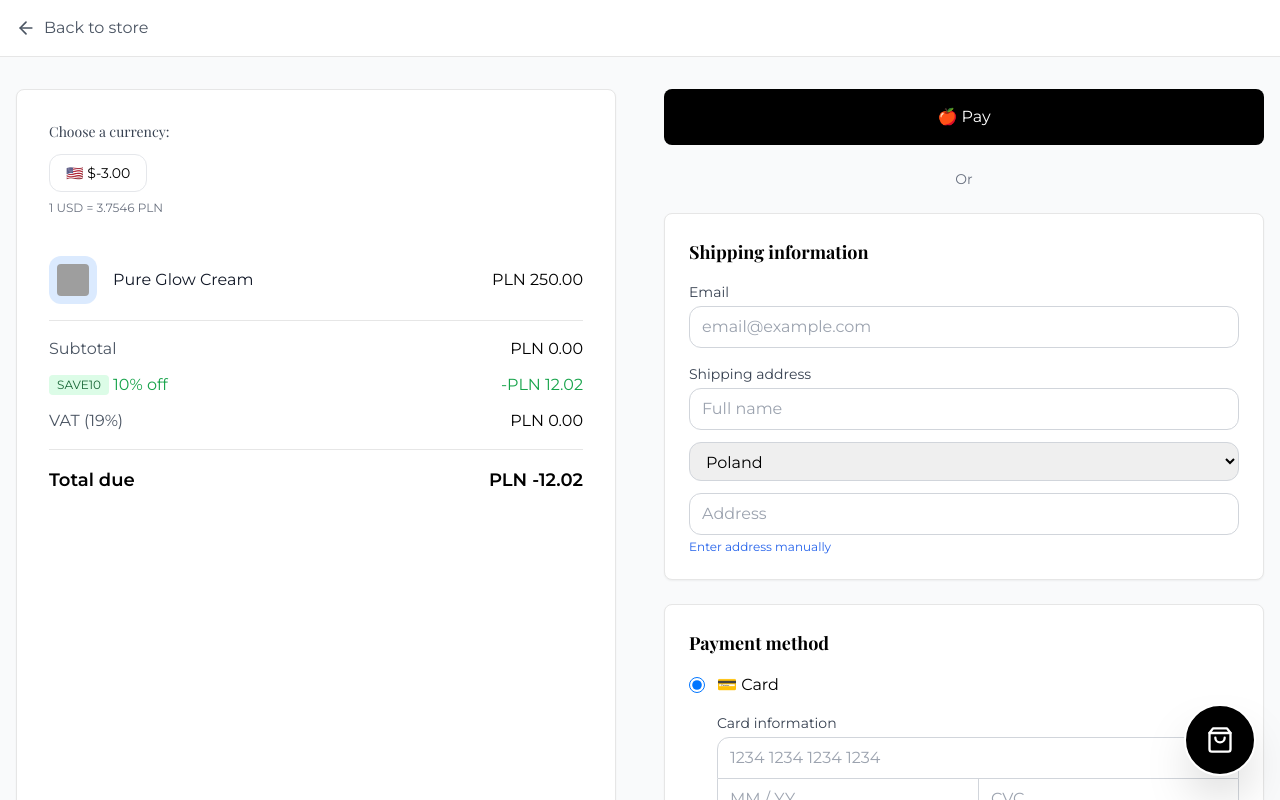
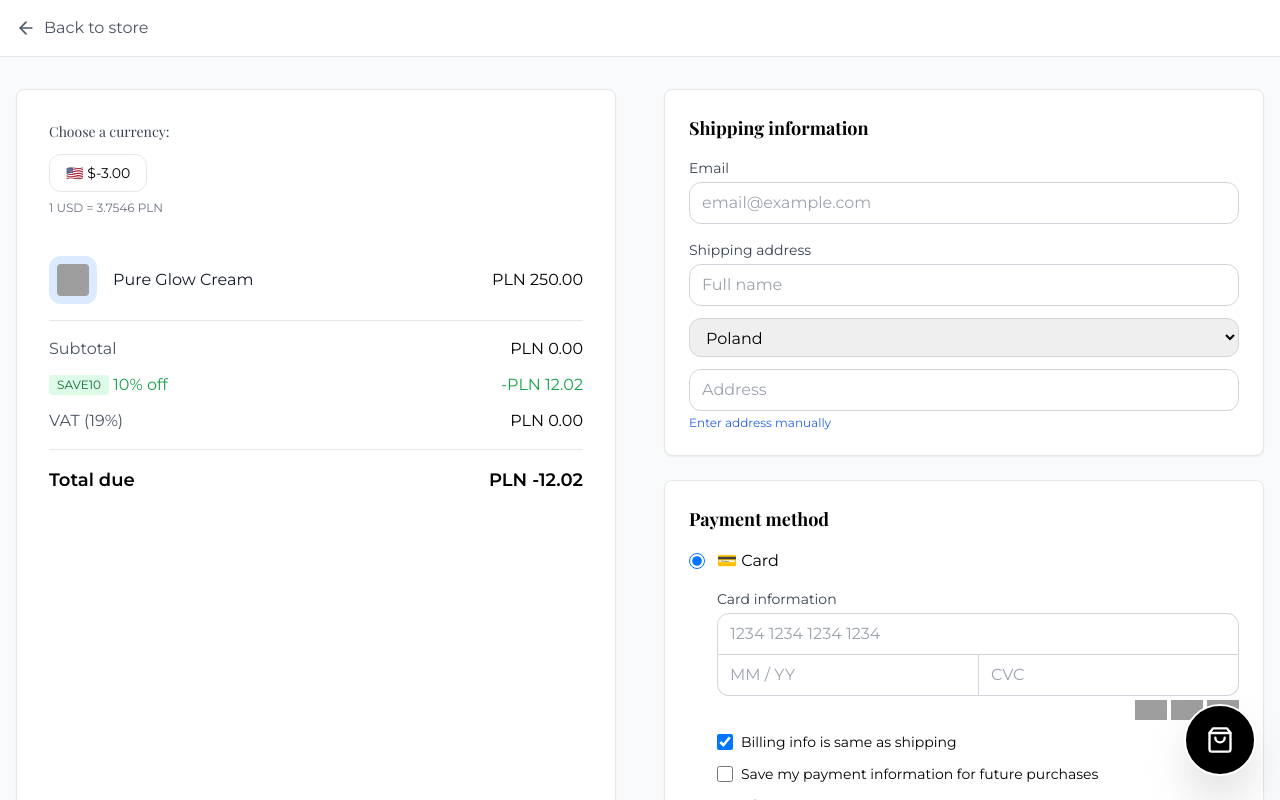
Before and after one commit to Vlad223145/www3, a React (Vite) app: page /checkout in a window 1280 px wide. Shown: the top 800 px of the page. Built offline with nearby package versions, Linux system fonts and the light colour scheme; grey boxes are pictures that could not be loaded.

Commit message:
Remove Apple Pay button and Or divider
cgen-4130d5e5454147bb9d33736083420e8c

```diff
--- a/client/pages/Checkout.tsx
+++ b/client/pages/Checkout.tsx
@@ -154,13 +154,6 @@ const Checkout: React.FC = () => {
 
           {/* Right Column - Checkout Form */}
           <div className="space-y-6">
-            {/* Apple Pay */}
-            <button className="w-full bg-black text-white py-4 rounded-lg font-medium hover:bg-gray-800 transition-colors">
-              🍎 Pay
-            </button>
-
-            <div className="text-center text-sm text-gray-500">Or</div>
-
             {/* Shipping Information */}
             <div className="bg-white p-6 rounded-lg shadow-sm border">
               <h2 className="text-lg font-semibold mb-4">
```
